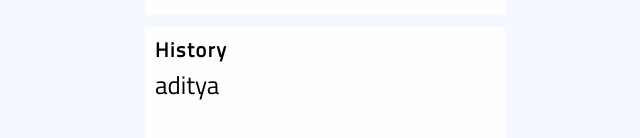
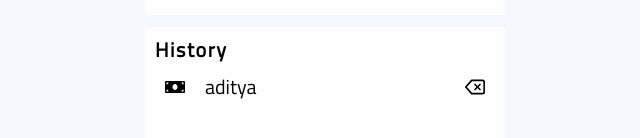
Before and after one commit to cacti23/awesome-exprense-tracker, a React (Create React App) app: page / in a window 1280 px wide. Shown: the part 326-464 px from the top of the page, without its empty margins (315-955 px from the left). Built offline with nearby package versions, Linux system fonts and the light colour scheme.

Commit message:
transaction list component added

```diff
--- a/src/App.css
+++ b/src/App.css
@@ -131,11 +131,30 @@ h4 {
   font-size: 20px;
 }
 
-.transaction-list ul li {
-  position: absolute;
+.displayed-list {
+  display: flex;
+  flex-direction: row;
+  justify-content: center;
+  align-items: center;
+  position: relative;
   width: 340px;
   top: 40px;
   left: 10px;
-  height: 50px;
-  font-size: 25px;
+  height: 40px;
+  font-size: 20px;
 }
+
+.displayed-list .bill {
+  position: absolute;
+  left: 10px;
+}
+
+.displayed-list .title {
+  position: absolute;
+  left: 50px;
+}
+
+.displayed-list .delete-btn {
+  position: absolute;
+  right: 10px;
+}
--- a/src/components/TransactionList.js
+++ b/src/components/TransactionList.js
@@ -1,12 +1,16 @@
 import React from 'react';
+import { FaMoneyBill } from 'react-icons/fa';
+import { FiDelete } from 'react-icons/fi';
 
 export const TransactionList = () => {
   return (
     <div className='transaction-list'>
       <h4>history</h4>
       <ul>
-        <li className='transaction-single'>
-          <p>aditya</p>
+        <li className='displayed-list'>
+          <FaMoneyBill className='bill' />
+          <p className='title'>aditya</p>
+          <FiDelete className='delete-btn' />
         </li>
       </ul>
     </div>
```
